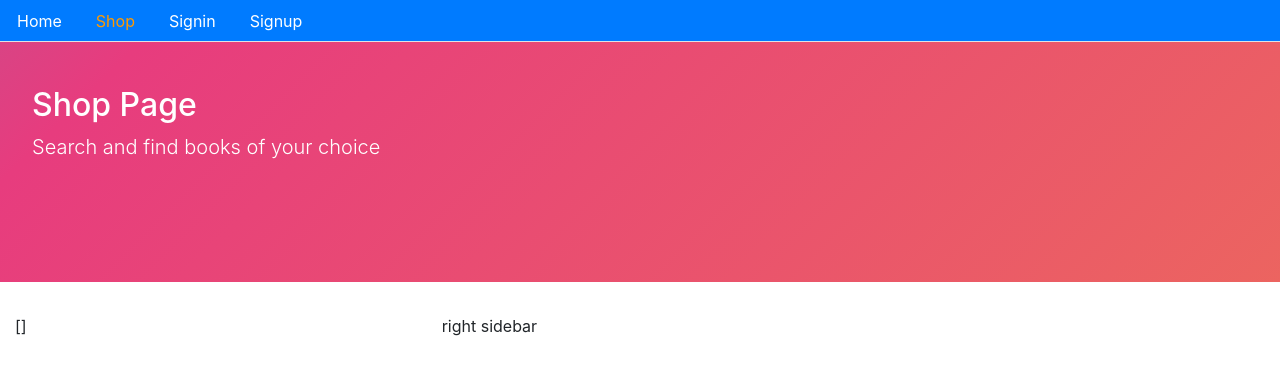
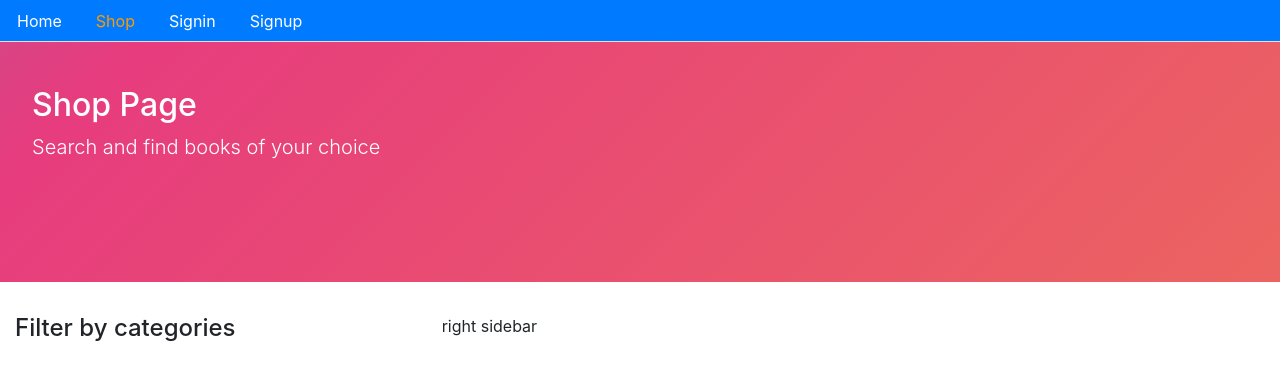
Before and after one commit to MihaiGitHub/eCommerce, a React (Create React App) app in the folder client/: page /shop in a window 1280 px wide. Shown: the top 380 px of the page. Built offline with nearby package versions, Linux system fonts and the light colour scheme; no server answers.

Commit message:
Show categories in shop sidebard

```diff
--- /dev/null
+++ b/client/src/core/Checkbox.js
@@ -0,0 +1,12 @@
+import React, { useState, useEffect } from 'react';
+
+const Checkbox = ({ categories }) => {
+    return categories.map((category, index) => (
+        <li key={index} className="list-unstyled">
+            <input type="checkbox" className="form-check-input" />
+            <label className="form-check-label">{category.name}</label>
+        </li>
+    ));
+};
+
+export default Checkbox;
--- a/client/src/core/Shop.js
+++ b/client/src/core/Shop.js
@@ -2,6 +2,7 @@
 import Layout from './Layout';
 import Card from './Card';
 import { getCategories } from './apiCore';
+import Checkbox from './Checkbox';
 
 const Shop = () => {
     const [ categories, setCategories ] = useState([]);
@@ -26,7 +27,10 @@
         <Layout title="Shop Page" description="Search and find books of your choice" className="container-fluid">
             <div className="row">
                 <div className="col-4">
-                    {JSON.stringify(categories)}
+                    <h4>Filter by categories</h4>
+                    <ul>
+                        <Checkbox categories={categories} />
+                    </ul>
                 </div>
 
                 <div className="col-8">
```
